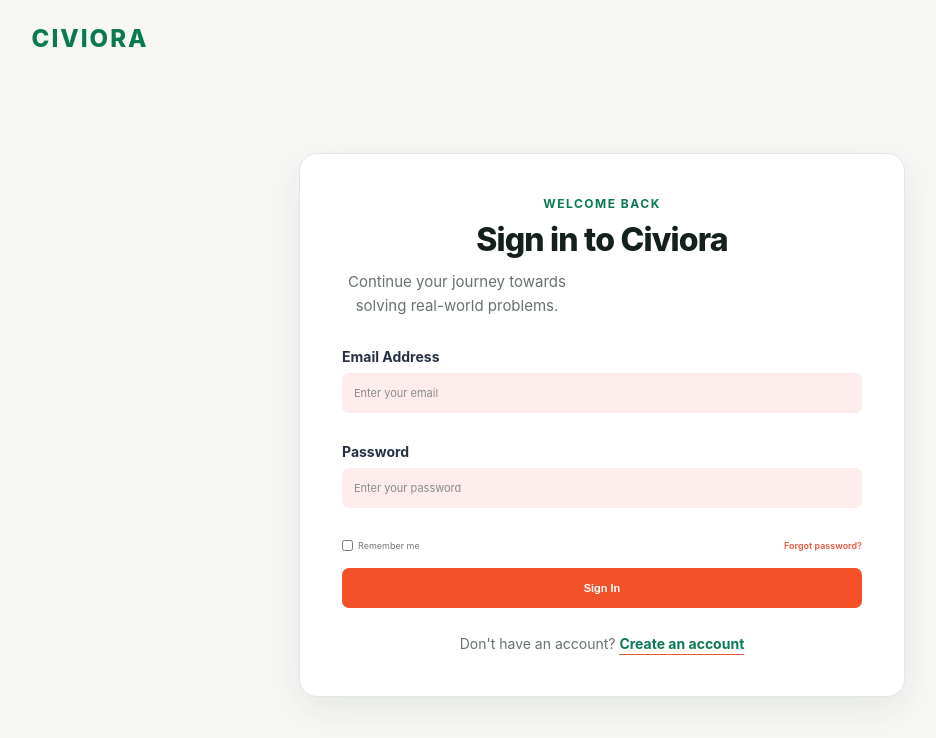
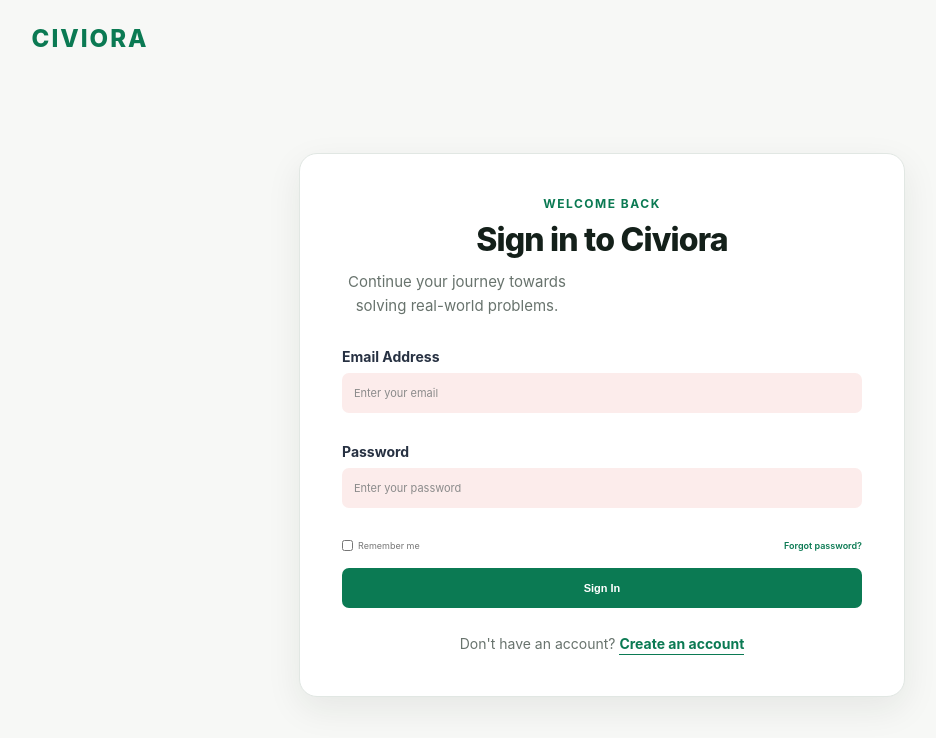
Before and after one commit to V-SuvarnaDeep/citizensolve, a React (Create React App) app in the folder frontend/: page /login in a window 1280 px wide. Shown: the top 738 px of the page, without its empty margins (58-994 px from the left). Built offline with nearby package versions, Linux system fonts and the light colour scheme; no server answers.

Commit message:
Update Login.css

```diff
--- a/frontend/src/auth/pages/Login.css
+++ b/frontend/src/auth/pages/Login.css
@@ -213,7 +213,7 @@
   background: #fbe5e3;
 
   box-shadow:
-    0 0 0 2px rgba(244, 81, 43, 0.12);
+    0 0 0 2px rgba(11, 122, 83, 0.12);
 }
 
 
@@ -250,13 +250,13 @@
 
   margin: 0;
 
-  accent-color: #f4512b;
+  accent-color: #0b7a53;
 
   cursor: pointer;
 }
 
 .forgot-password {
-  color: #e9573d;
+  color: #0b7a53;
 
   font-size: 9px;
   font-weight: 600;
@@ -265,7 +265,7 @@
 }
 
 .forgot-password:hover {
-  color: #d94328;
+  color: #086443;
   text-decoration: underline;
 }
 
@@ -283,7 +283,7 @@
   border: none;
   border-radius: 7px;
 
-  background: #f4512b;
+  background: #0b7a53;
 
   color: white;
 
@@ -296,12 +296,12 @@
 }
 
 .login-submit:hover:not(:disabled) {
-  background: #e9431f;
+  background: #086443;
 
   transform: translateY(-1px);
 
   box-shadow:
-    0 5px 12px rgba(244, 81, 43, 0.22);
+    0 5px 12px rgba(11, 122, 83, 0.22);
 }
 
 .login-submit:active:not(:disabled) {
@@ -331,19 +331,19 @@
 }
 
 .auth-footer-text a {
-  color: #e9573d;
+  color: #0b7a53;
 
   font-weight: 700;
 
   text-decoration: none;
 
-  border-bottom: 1px solid #e9573d;
+  border-bottom: 1px solid #0b7a53;
 
   padding-bottom: 2px;
 }
 
 .auth-footer-text a:hover {
-  color: #d94328;
+  color: #086443;
 }
 
 
```
